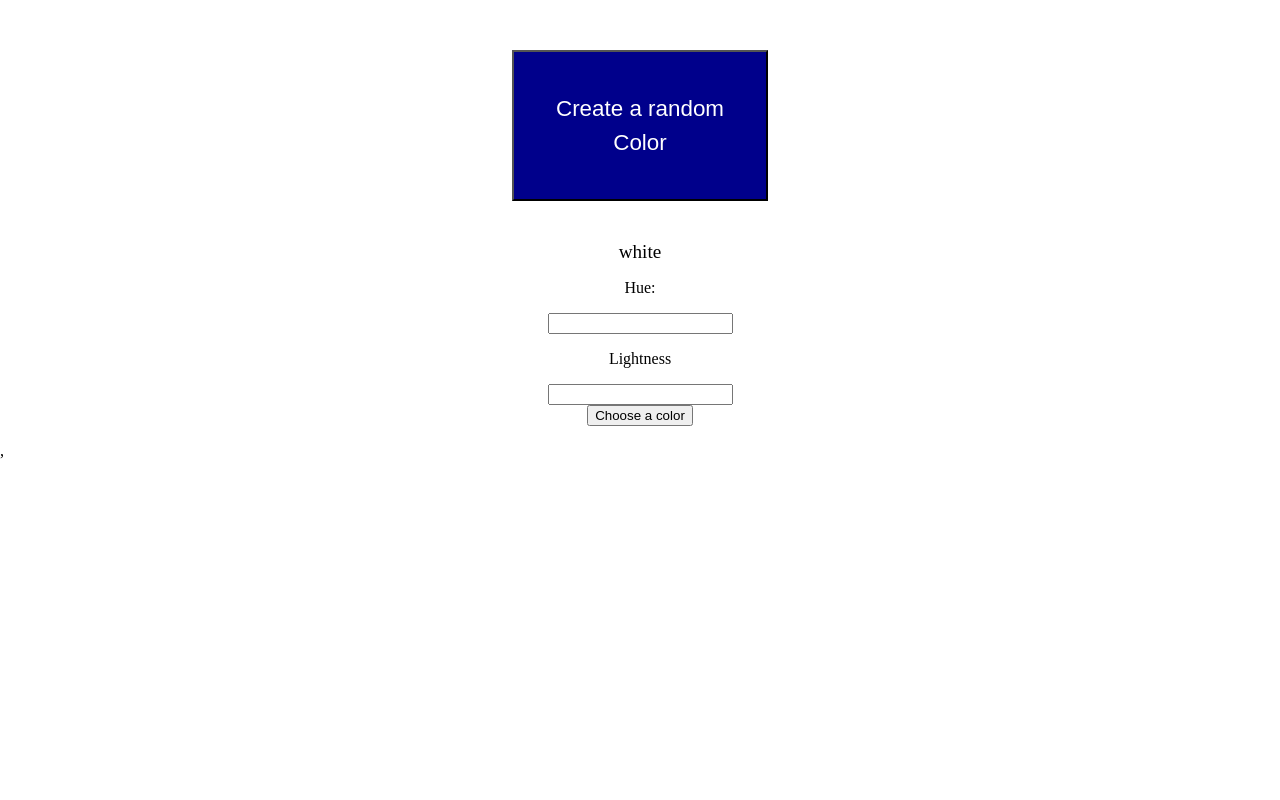
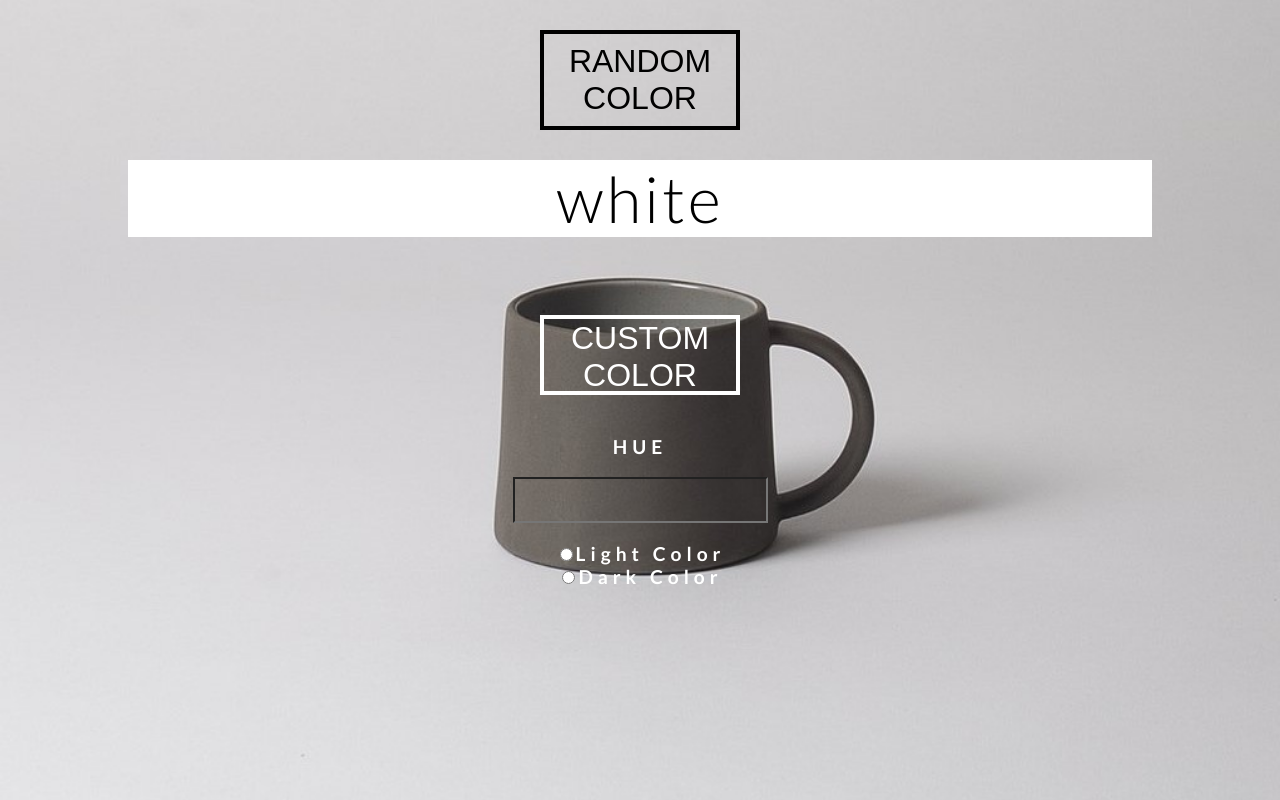
Before and after one commit to paulschnetzer/react-color-generator, a React app: page / in a window 1280 px wide. Built offline with nearby package versions, Linux system fonts and the light colour scheme.

Commit message:
make CG working + strechgoals

```diff
--- a/package.json
+++ b/package.json
@@ -3,9 +3,11 @@
   "version": "0.1.0",
   "private": true,
   "dependencies": {
+    "@emotion/core": "^10.0.35",
     "@testing-library/jest-dom": "^4.2.4",
     "@testing-library/react": "^9.3.2",
     "@testing-library/user-event": "^7.1.2",
+    "randomcolor": "^0.6.2",
     "react": "^16.13.1",
     "react-dom": "^16.13.1",
     "react-scripts": "3.4.3",
--- a/public/index.html
+++ b/public/index.html
@@ -1,5 +1,9 @@
 <!DOCTYPE html>
 <html lang="en">
+  <link
+    href="https://fonts.googleapis.com/css2?family=Lato:wght@300;700;900&display=swap"
+    rel="stylesheet"
+  />
   <head>
     <meta charset="utf-8" />
     <link rel="icon" href="%PUBLIC_URL%/favicon.ico" />
--- a/src/index.js
+++ b/src/index.js
@@ -1,42 +1,131 @@
-import React, { useState } from 'react';
+import { useState } from 'react';
 import ReactDOM from 'react-dom';
-import './styles.css';
+import randomcolor from 'randomcolor';
+/** @jsx jsx */
+import { css, jsx, Global } from '@emotion/core';
 
-function ColorPicker(props) {
-  // Declare a new state variable, which we'll call "count"
+const whitewords = css`
+  font-size: 120%;
+  color: white;
+  letter-spacing: 5px;
+  font-weight: bold;
+`;
+const globalStyles = css`
+  body {
+    margin: 0;
+    padding-top: 0;
+    border: border-box;
+    font-family: Lato;
+    background: url('background.jpg');
+    background-repeat: no-repeat;
+    background-size: cover;
+  }
+`;
+
+const Button = css`
+  margin: 30px auto;
+  display: block;
+  border: solid black 4px;
+  background-color: transparent;
+  height: 100px;
+  width: 200px;
+  font-size: 200%;
+`;
+
+const whiteButton = css`
+  color: white;
+  margin: 40px auto;
+  display: block;
+  border: solid white 4px;
+  background-color: transparent;
+  height: 80px;
+  width: 200px;
+  font-size: 200%;
+`;
+
+const block = css`
+  width: 80%;
+  margin-left: 10%;
+  margin-right: 10%;
+`;
+const ColorInNumber = css`
+  display: flex;
+  justify-content: center;
+  align-items: center;
+  height: 100%;
+  font-size: 400%;
+  letter-spacing: 3px;
+`;
+
+const form = css`
+  text-align: center;
+`;
+
+const whiteinputTest = css`
+  background-color: transparent;
+  height: 40px;
+  font-size: 120%;
+  color: white;
+`;
+
+function ColorPicker() {
   const [color, setColor] = useState('white');
+  const [hue, setHue] = useState('');
+  const [light, setLight] = useState('');
+
+  const handleSubmit = (e) => {
+    e.preventDefault();
+    setColor(randomcolor({ hue: hue, luminosity: light }));
+  };
   return (
-    <div className="block" style={{ backgroundColor: color }}>
-      <button
-        onClick={() => setColor('#' + Math.random().toString(16).substr(-6))}
-      >
-        Create a random Color
+    <div>
+      <Global styles={globalStyles} />
+      <button onClick={() => setColor(randomcolor())} css={Button}>
+        RANDOM COLOR
       </button>
-      <div className="ColorInNumber">{color}</div>
-      <Userinput />
-      <p>
-        {props.hue}, {props.light}
-      </p>
-    </div>
-  );
-}
 
-function Userinput() {
-  return (
-    <div id="Userinput">
-      <form>
+      <div css={block} style={{ backgroundColor: color }}>
+        <div css={ColorInNumber}>{color}</div>
+      </div>
+      <form onSubmit={handleSubmit} css={form}>
+        <br />
+        <br />
+
+        <button type="submit" css={whiteButton}>
+          CUSTOM COLOR
+        </button>
+
         <label>
-          <p>Hue:</p>
+          <p css={whitewords}>HUE</p>
+
           <input
+            css={whiteinputTest}
             type="text"
-            name="name"
-            /*onChange={(e) => setColor(e.target.value)}*/
+            value={hue}
+            onChange={(e) => setHue(e.target.value)}
           />
-          <p>Lightness</p>
-          <input type="text" name="lightness" />
+          <div>
+            <br />
+            <input
+              type="radio"
+              value="light"
+              name="ligtness"
+              onChange={(e) => setLight(e.target.value)}
+            />
+
+            <span css={whitewords}>Light Color</span>
+            <br />
+
+            <input
+              type="radio"
+              value="dark"
+              name="ligtness"
+              onChange={(e) => setLight(e.target.value)}
+            ></input>
+
+            <span css={whitewords}>Dark Color</span>
+          </div>
         </label>
-        <br />
-        <input type="submit" value="Choose a color" />
       </form>
     </div>
   );
--- a/src/styles.css
+++ b/src/styles.css
@@ -1,33 +1,9 @@
 body {
-  background-color: blue;
   margin: 0;
-  padding: 0;
+  padding-top: 0;
   border: border-box;
+  font-family: Lato;
+  background-image: url('background.jpg');
+  background-repeat: no-repeat;
+  background-size: cover;
 }
-.block {
-  height: 100vh;
-  width: 100%;
-}
-
-button {
-  width: 20%;
-  margin-left: 40%;
-  margin-right: 30%;
-  margin-top: 50px;
-  background-color: darkblue;
-  color: white;
-  padding: 40px;
-  font-size: 140%;
-  line-height: 150%;
-}
-.ColorInNumber {
-  margin-top: 40px;
-  text-align: center;
-  font-size: 120%;
-}
-#Userinput {
-  width: 20%;
-  margin-left: 40%;
-  margin-right: 30%;
-  text-align: center;
-}
```
Also changed, not shown: public/background.jpg (added), 1 other file.
